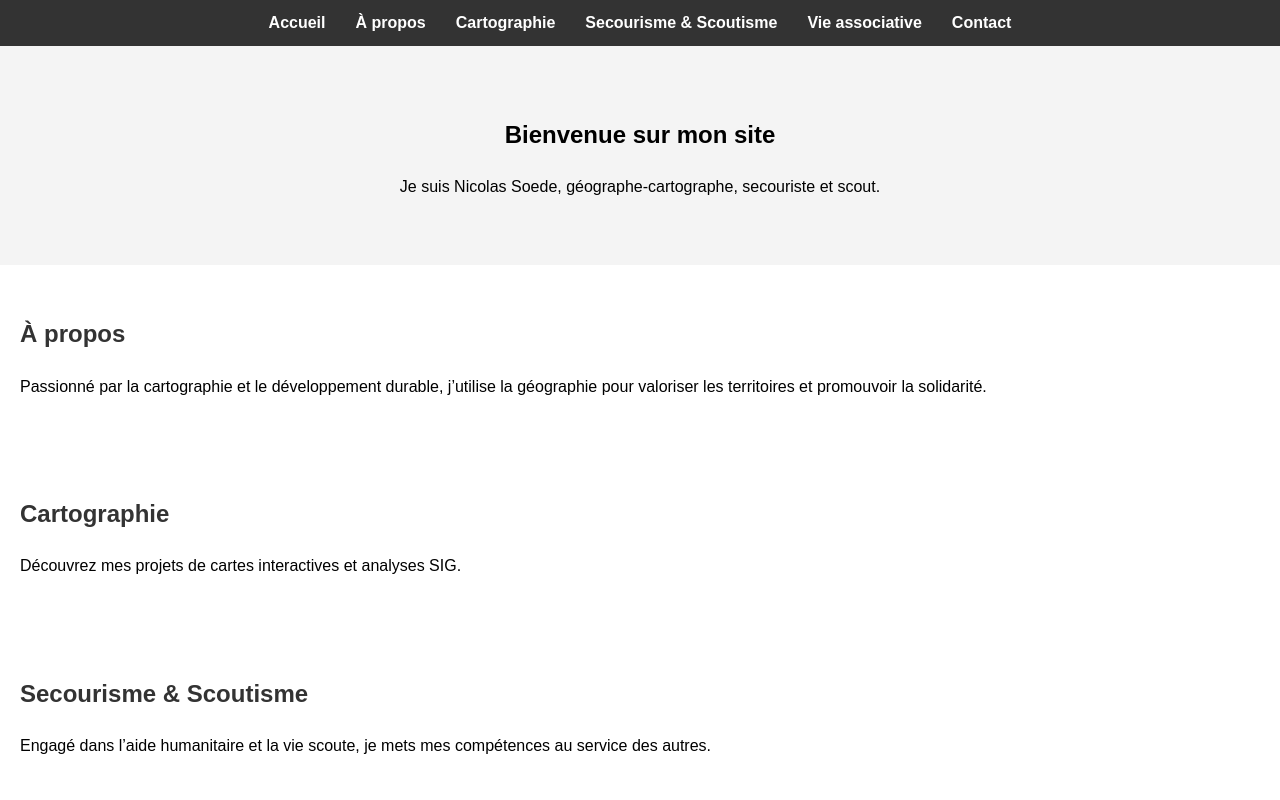
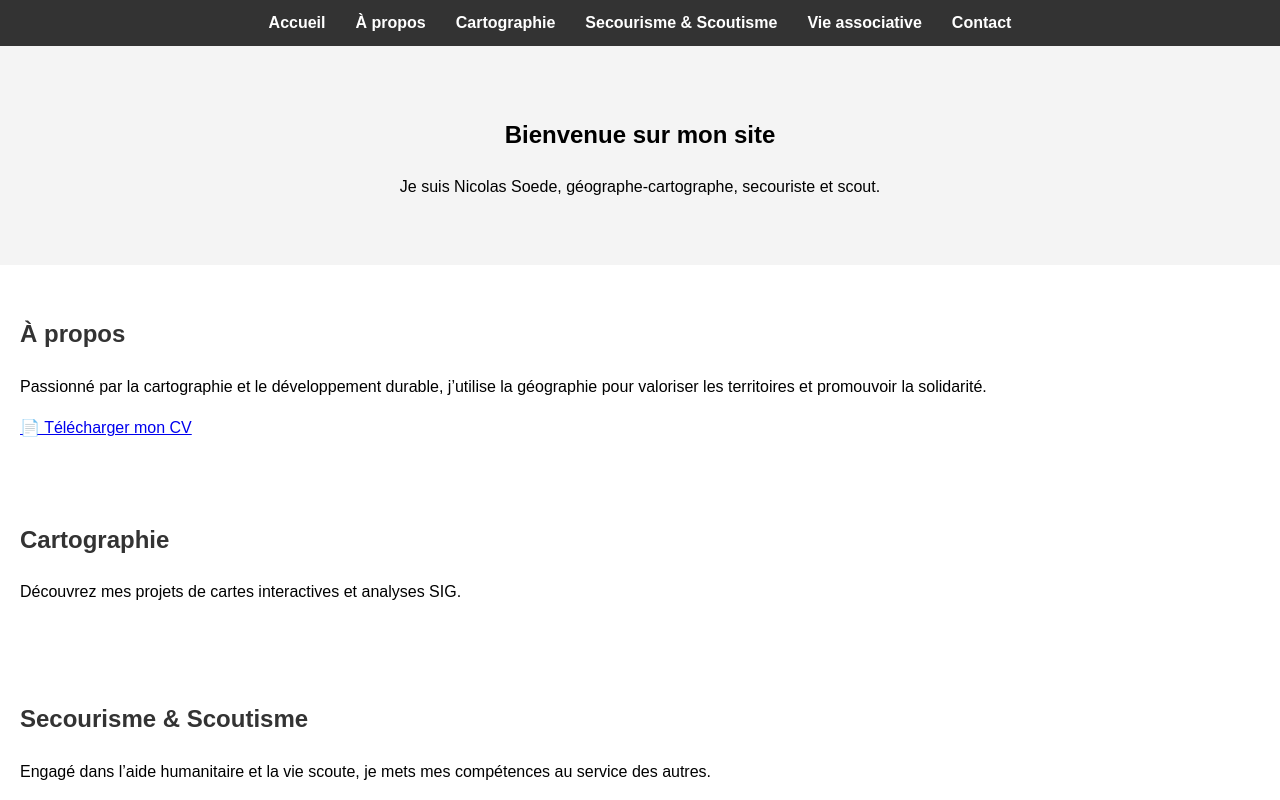
Before and after one commit to nicolassoede/Nicolas-Site-Web, a plain HTML site: page index.html in a window 1280 px wide. Shown: the top 800 px of the page. Drawn offline with Linux system fonts and the light colour scheme.

Commit message:
Update index.html

```diff
--- a/index.html
+++ b/index.html
@@ -31,6 +31,7 @@
   <section id="apropos">
     <h2>À propos</h2>
     <p>Passionné par la cartographie et le développement durable, j’utilise la géographie pour valoriser les territoires et promouvoir la solidarité.</p>
+    <a href="CV%20Nicolas.pdf" target="_blank" class="btn">📄 Télécharger mon CV</a>
   </section>
 
   <!-- Section Cartographie -->
```
